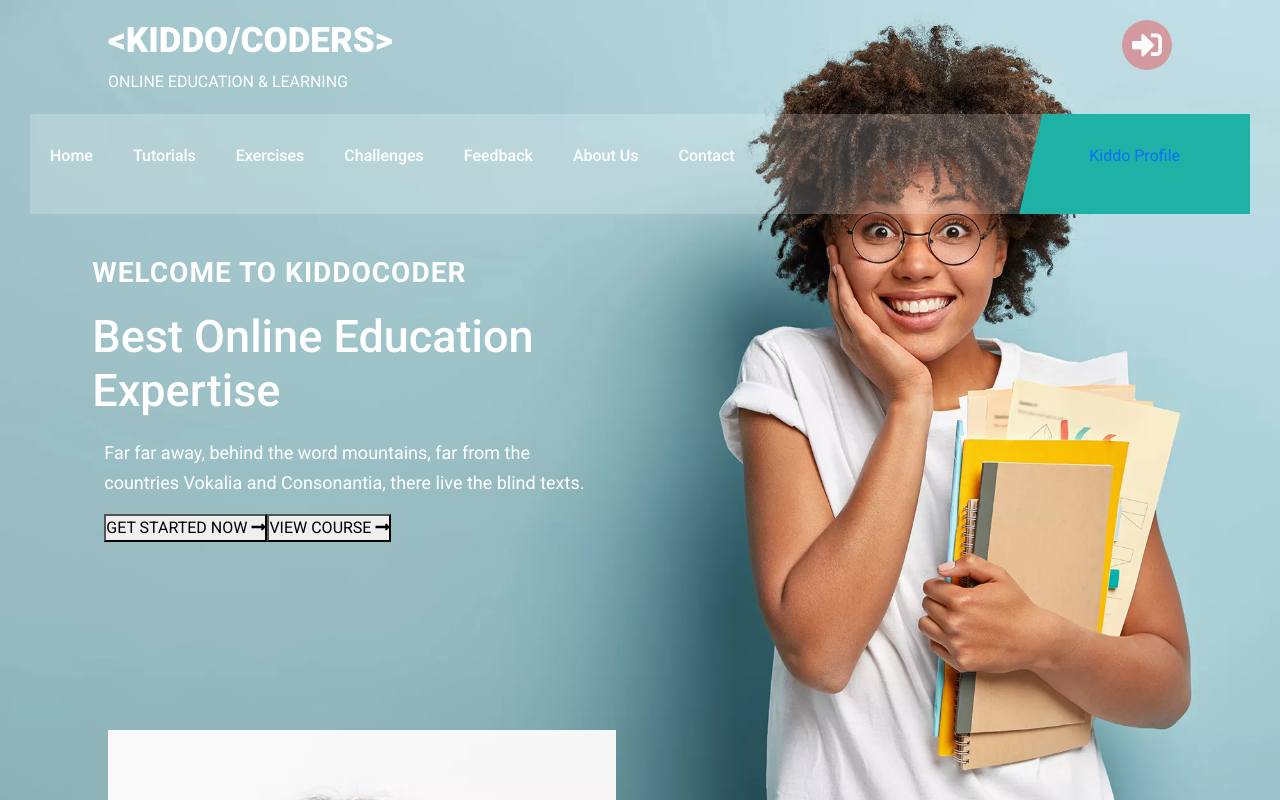
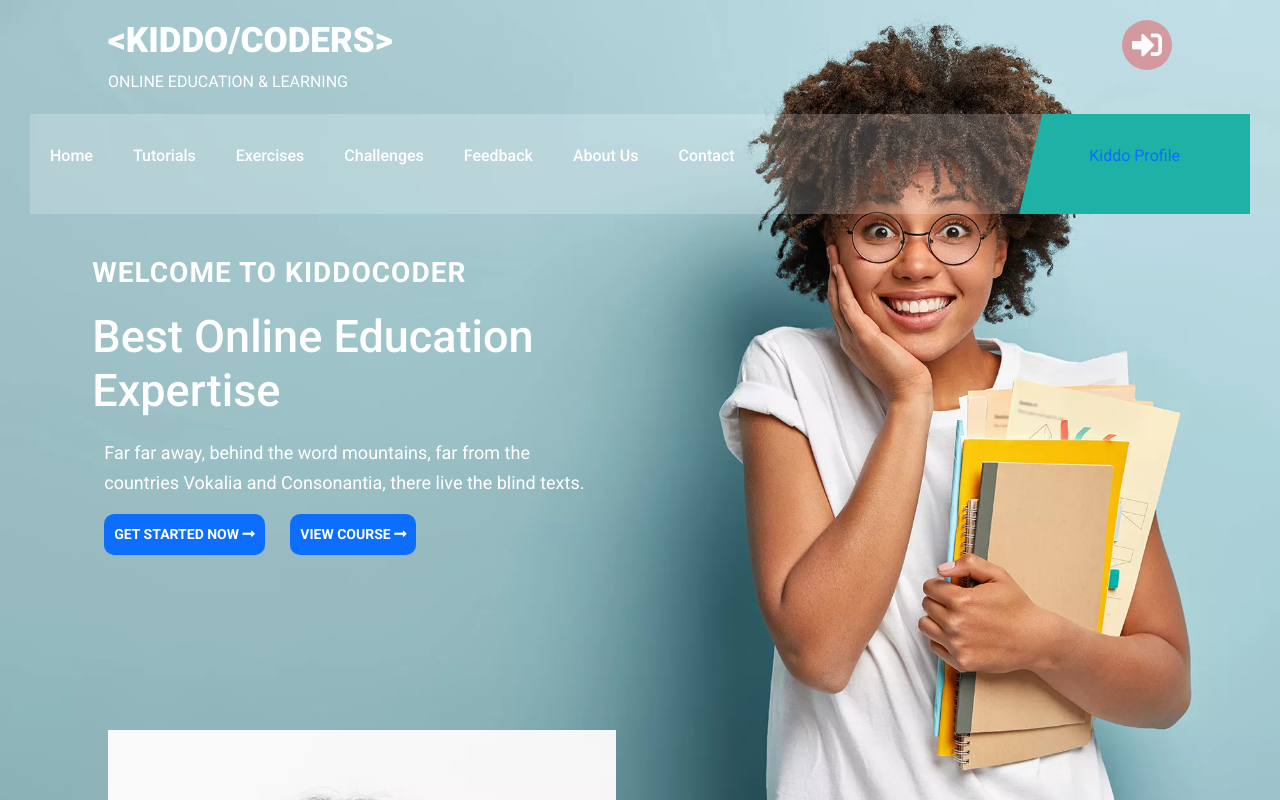
Before and after one commit to it21204166/KiddoCoders, a React (Create React App) app in the folder client-app/: page / in a window 1280 px wide. Shown: the top 800 px of the page. Built offline with nearby package versions, Linux system fonts and the light colour scheme; no server answers.

Commit message:
nethma's commit

```diff
--- a/client-app/src/components/home/HAbout.jsx
+++ b/client-app/src/components/home/HAbout.jsx
@@ -79,7 +79,7 @@ class HAbout extends Component {
                                                 {val.priceAll} / {val.pricePer}
                                             </h3>
                                         </div>
-                                        <button className="outline-btn">
+                                        <button className="btn btn-primary">
                                             ENROLL NOW !
                                         </button>
                                     </div>
--- a/client-app/src/components/home/hero/Hero.jsx
+++ b/client-app/src/components/home/hero/Hero.jsx
@@ -6,23 +6,35 @@ class Hero extends Component {
   render() {
     return (
         <>
-        <section className='hero'>
-          <div className='container'>
-            <div className='row'>
-              <Heading subtitle='WELCOME TO KIDDOCODER' title='Best Online Education Expertise' />
-              <p>Far far away, behind the word mountains, far from the countries Vokalia and Consonantia, there live the blind texts.</p>
-              <div className='button'>
-                <button className='primary-btn'>
-                  GET STARTED NOW <i className='fa fa-long-arrow-alt-right'></i>
+            <section className="hero">
+                <div className="container">
+                    <div className="row">
+                        <Heading
+                            subtitle="WELCOME TO KIDDOCODER"
+                            title="Best Online Education Expertise"
+                        />
+                        <p>
+                            Far far away, behind the word mountains, far from
+                            the countries Vokalia and Consonantia, there live
+                            the blind texts.
+                        </p>
+                        <div
+                            className="button"
+                            style={{ display: "flex", gap: "2vw" }}
+                        >
+                            <button className="btn btn-primary btn-sm">
+                                GET STARTED NOW{" "}
+                                <i className="fa fa-long-arrow-alt-right"></i>
                             </button>
-                <button>
-                  VIEW COURSE <i className='fa fa-long-arrow-alt-right'></i>
+                            <button className="btn btn-primary btn-sm">
+                                VIEW COURSE{" "}
+                                <i className="fa fa-long-arrow-alt-right"></i>
                             </button>
                         </div>
                     </div>
                 </div>
             </section>
-        <div className='margin'></div>
+            <div className="margin"></div>
         </>
     );
   }
--- a/client-app/src/components/pricing/PriceCard.jsx
+++ b/client-app/src/components/pricing/PriceCard.jsx
@@ -13,7 +13,7 @@ class PriceCard extends Component {
               {val.price}
             </h1>
             <p>{val.desc}</p>
-            <button className='outline-btn'>GET STARTED</button>
+            <button className='btn btn-primary'>GET STARTED</button>
           </div>
         ))}
       </>
```
Lines whose indentation alone changed are shown as unchanged.
